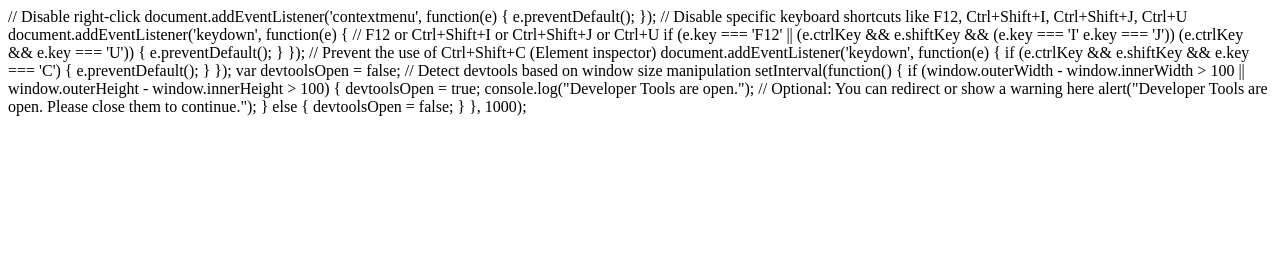
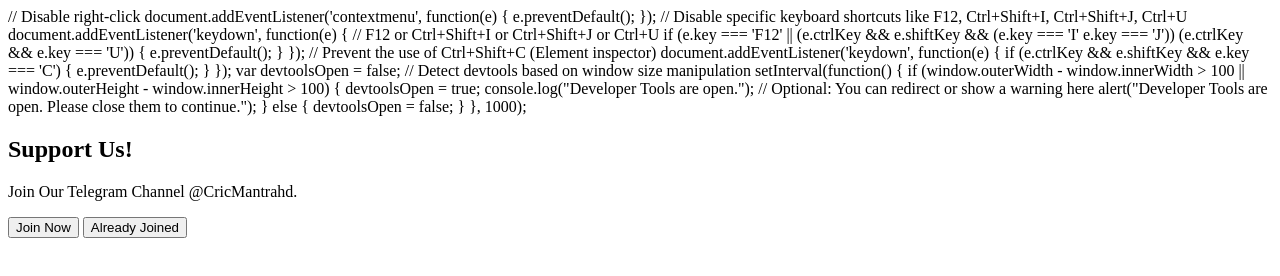
Before and after one commit to golivesid/see, a plain HTML site: page index.html in a window 1280 px wide. Drawn offline with Linux system fonts and the light colour scheme.

Commit message:
Update index.html

```diff
--- a/index.html
+++ b/index.html
@@ -63,5 +63,13 @@
             })
             .catch(error => console.error('Error fetching DRM keys:', error));
     </script>
+    <div id="popup">
+        <div class="popup-content">
+          <h2>Support Us!</h2>
+          <p>Join Our Telegram Channel @CricMantrahd.</p>
+          <button class="join-btn" onclick="window.open('https://t.me/+kfJZ4exLottkOTY1', '_blank')">Join Now</button>
+          <button class="close-btn" onclick="closePopup()">Already Joined</button>
+        </div>
+      </div>
 </body>
 </html>
```
